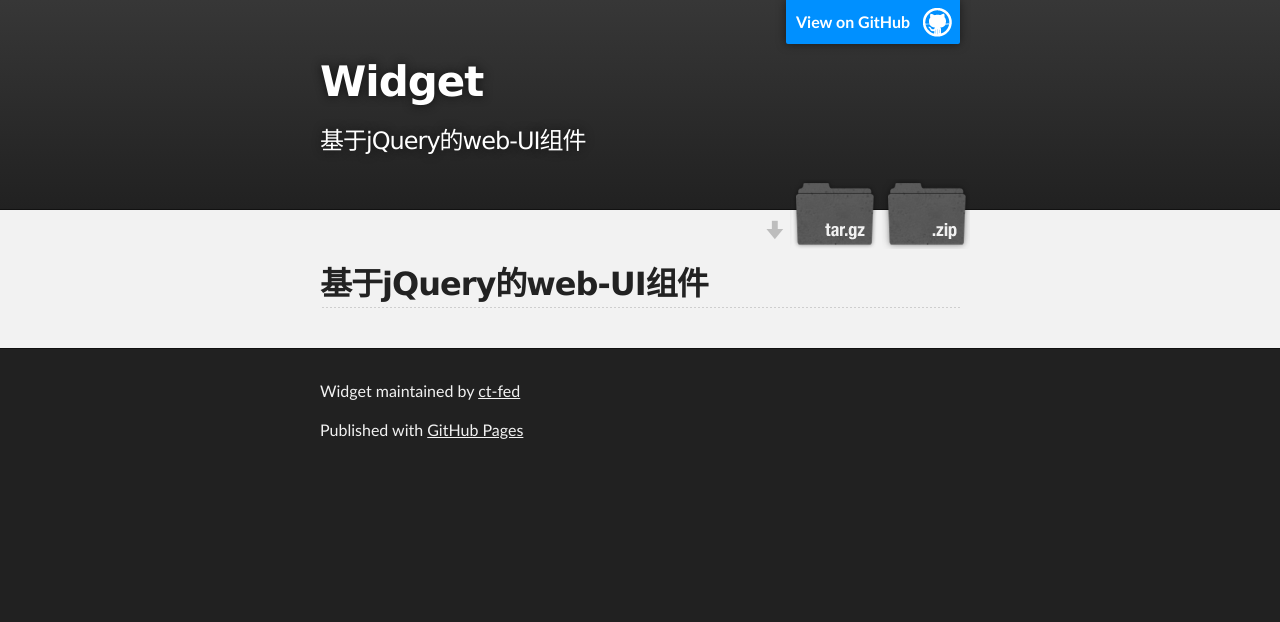
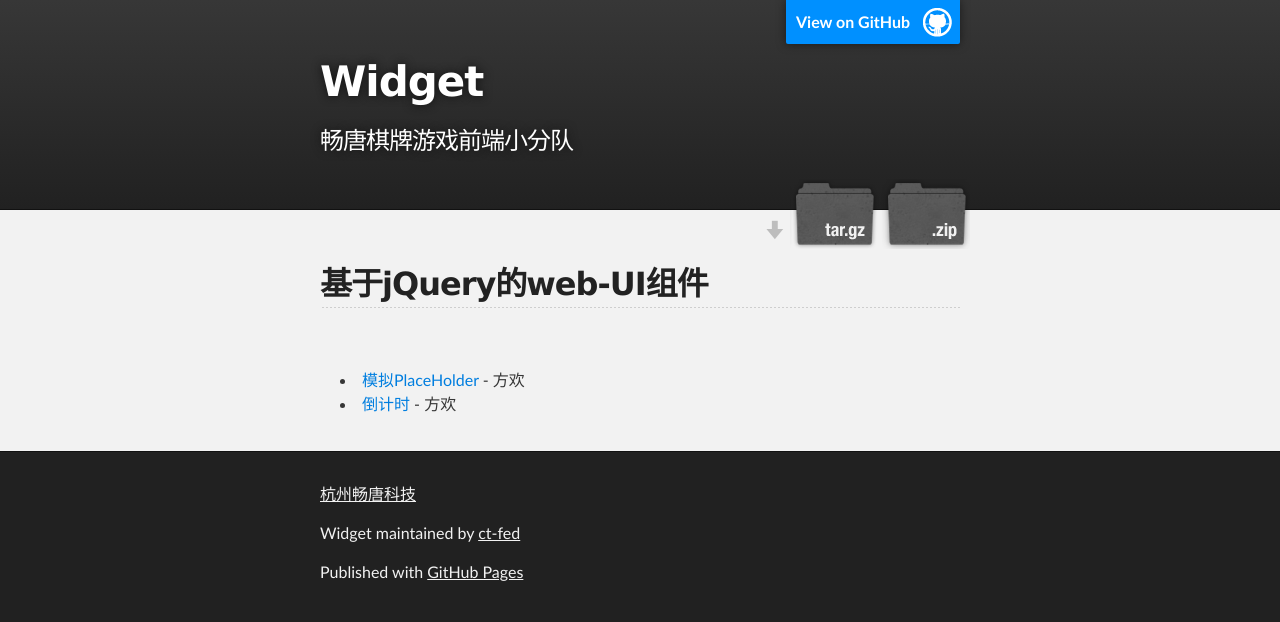
Before and after one commit to ct-fed/widget, a plain HTML site: page index.html in a window 1280 px wide. Drawn offline with Linux system fonts and the light colour scheme.

Commit message:
update widget site

```diff
--- a/index.html
+++ b/index.html
@@ -1,50 +1,57 @@
 <!DOCTYPE html>
 <html>
-
 <head>
   <meta charset='utf-8' />
   <meta http-equiv="X-UA-Compatible" content="chrome=1" />
   <meta name="description" content="Widget : 基于jQuery的web-UI组件" />
-
   <link rel="stylesheet" type="text/css" media="screen" href="assets/stylesheets/stylesheet.css">
-
   <title>Widget</title>
 </head>
-
 <body>
-
   <!-- HEADER -->
   <div id="header_wrap" class="outer">
     <header class="inner">
       <a id="forkme_banner" href="https://github.com/ct-fed/widget">View on GitHub</a>
-
       <h1 id="project_title">Widget</h1>
-          <h2 id="project_tagline">基于jQuery的web-UI组件</h2>
-
+      <h2 id="project_tagline">畅唐棋牌游戏前端小分队</h2>
       <section id="downloads">
         <a class="zip_download_link" href="https://github.com/ct-fed/widget/zipball/master">Download this project as a .zip file</a>
         <a class="tar_download_link" href="https://github.com/ct-fed/widget/tarball/master">Download this project as a tar.gz file</a>
       </section>
     </header>
   </div>
-
   <!-- MAIN CONTENT -->
   <div id="main_content_wrap" class="outer">
     <section id="main_content" class="inner">
       <h2>
-<a name="%E5%9F%BA%E4%BA%8Ejquery%E7%9A%84web-ui%E7%BB%84%E4%BB%B6" class="anchor" href="#%E5%9F%BA%E4%BA%8Ejquery%E7%9A%84web-ui%E7%BB%84%E4%BB%B6"><span class="octicon octicon-link"></span></a>基于jQuery的web-UI组件</h2>
+        <a name="%E5%9F%BA%E4%BA%8Ejquery%E7%9A%84web-ui%E7%BB%84%E4%BB%B6" class="anchor" href="#%E5%9F%BA%E4%BA%8Ejquery%E7%9A%84web-ui%E7%BB%84%E4%BB%B6">
+          <span class="octicon octicon-link"></span>
+        </a>
+        基于jQuery的web-UI组件
+      </h2>
+    </section>
+    <section class="inner list">
+      <ul>
+        <li><a href="/widget/placeholder/" title="模拟PlaceHolder" target="_blank">模拟PlaceHolder</a> - 方欢</li>
+        <li><a href="/widget/timeCountDown/" title="倒计时" target="_blank">倒计时</a> - 方欢</li>
+      </ul>
     </section>
   </div>
-
   <!-- FOOTER  -->
   <div id="footer_wrap" class="outer">
     <footer class="inner">
-        <p class="copyright">Widget maintained by <a href="https://github.com/ct-fed">ct-fed</a></p>
-        <p>Published with <a href="http://pages.github.com">GitHub Pages</a></p>
+      <p>
+        <a href="#" title="http://www.ct108.com">杭州畅唐科技</a>
+      </p>
+      <p class="copyright">
+        Widget maintained by
+        <a href="https://github.com/ct-fed">ct-fed</a>
+      </p>
+      <p>
+        Published with
+        <a href="http://pages.github.com">GitHub Pages</a>
+      </p>
     </footer>
   </div>
-
-
-
 </body>
 </html>
```
Lines whose indentation alone changed are shown as unchanged.
